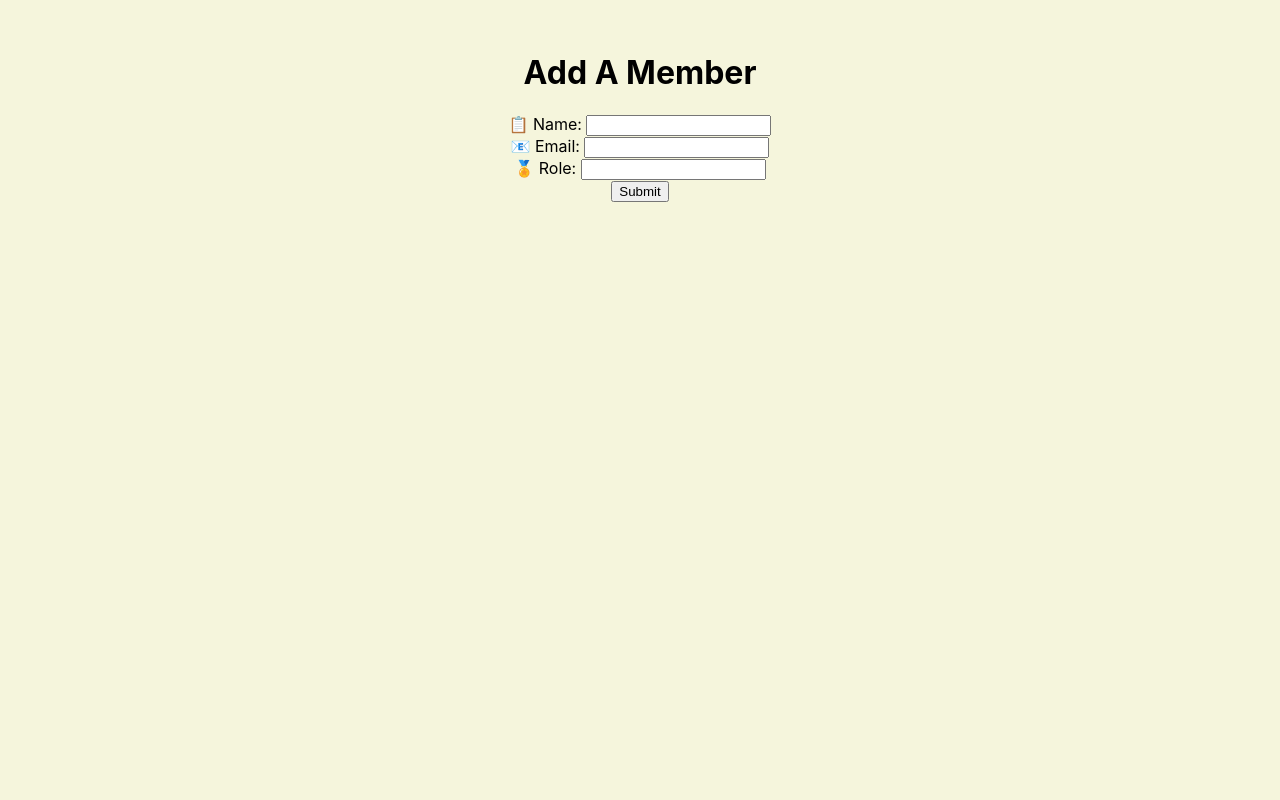
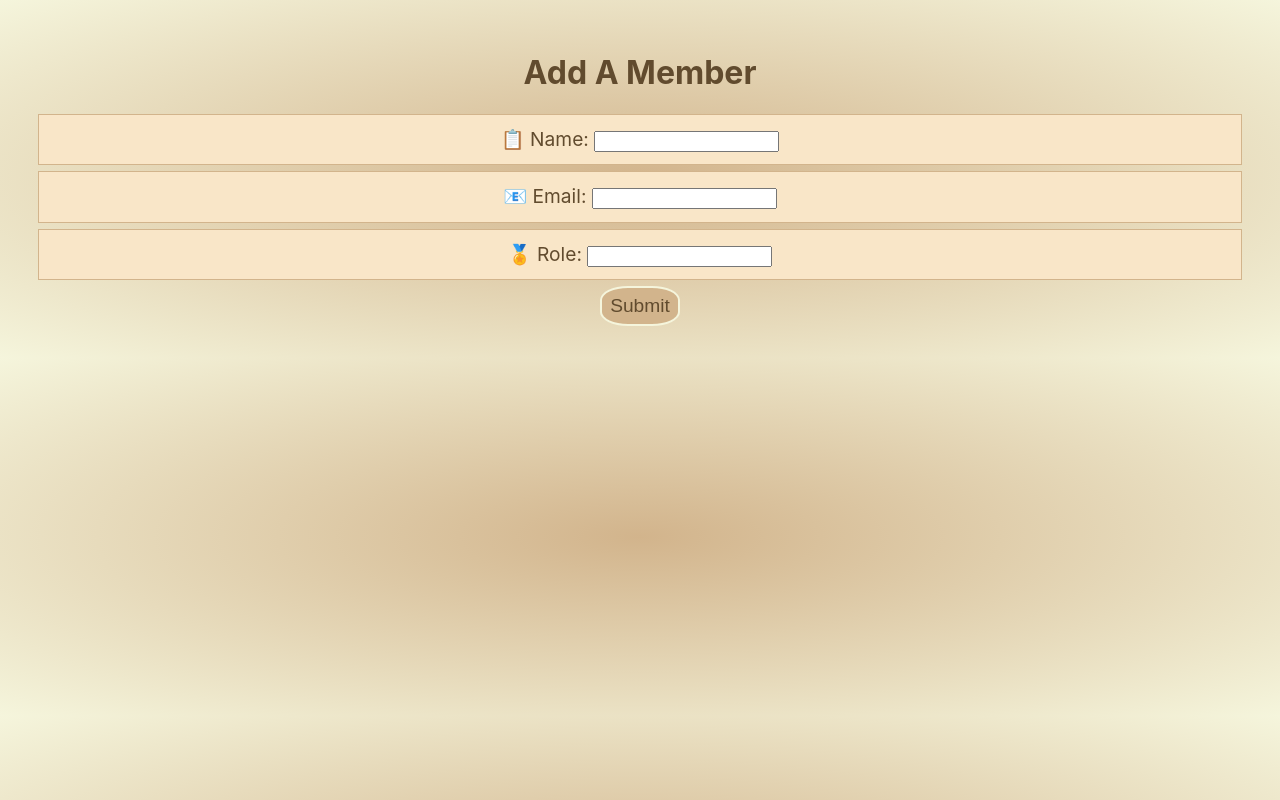
Before and after one commit to bloominstituteoftechnology/team-builder, a React (Create React App) app in the folder team-builder/: page / in a window 1280 px wide. Built offline with nearby package versions, Linux system fonts and the light colour scheme.

Commit message:
stretch - updated styling !

```diff
--- a/team-builder/src/App.js
+++ b/team-builder/src/App.js
@@ -45,9 +45,9 @@ function App() {
       />
       {team.map((member, index) => (
         <section className="member-card" key={index}>
-          <h1>{member.name}</h1>
-          <h1>{member.email}</h1>
-          <h1>{member.role}</h1>
+          <h1 className="member-card-text">📋 {member.name}</h1>
+          <h1 className="member-card-text">📧 {member.email}</h1>
+          <h1 className="member-card-text">🏅 {member.role}</h1>
         </section>
       ))}
     </div>
--- a/team-builder/src/Components/MemberForm.js
+++ b/team-builder/src/Components/MemberForm.js
@@ -37,7 +37,7 @@ const MemberForm = ({
           onChange={e => handleChange(e)}
         />
       </FormGroup>
-      <Button type="submit" onClick={renderMember}>
+      <Button type="submit" className="btn" onClick={renderMember}>
         Submit
       </Button>
     </Form>
--- a/team-builder/src/index.css
+++ b/team-builder/src/index.css
@@ -5,13 +5,46 @@ body {
     sans-serif;
   -webkit-font-smoothing: antialiased;
   -moz-osx-font-smoothing: grayscale;
-  background-color: beige;
-  color: black;
+
+  color: rgb(97, 75, 46);
+  background: radial-gradient(tan, beige);
   padding: 2.5%;
-  overlay: 1.5%;
+  opacity: 1;
 }
 
 code {
   font-family: source-code-pro, Menlo, Monaco, Consolas, "Courier New",
     monospace;
 }
+
+.member-card {
+  background-image: url("https://www.freepptbackgrounds.net/wp-content/uploads/2014/07/Abstract-Black-Rose-Backgrounds.jpg");
+  background-size: contain;
+  border: 1px ridge tan;
+  margin: 2%;
+  color: rgb(97, 75, 46);
+}
+.member-card-text {
+  background: tan;
+  padding: 0.25%;
+  border: 1px solid beige;
+  margin-left: 25%;
+  width: 50%;
+}
+
+.form-group {
+  font-size: 1.2rem;
+  margin: 0.5%;
+  background: #f9e6c8;
+  border: 1px ridge tan;
+  padding: 1%;
+}
+.btn {
+  width: 5rem;
+  height: 2.5rem;
+  border-radius: 35%;
+  border: 2px solid beige;
+  background: tan;
+  color: rgb(97, 75, 46);
+  font-size: 1.2rem;
+}
```
